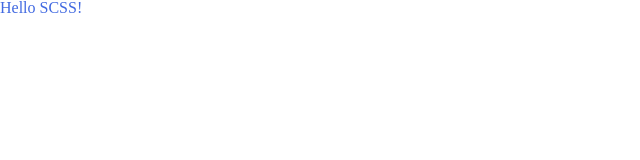
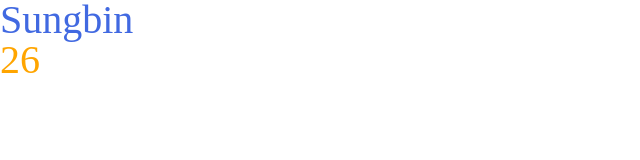
Before and after one commit to SungbinYang/SCSS, a website built with Parcel: page index.html in a window 1280 px wide. Shown: the whole page, without its empty margins (0-640 px from the left). Built offline with nearby package versions, Linux system fonts and the light colour scheme.

Commit message:
중첩 with SassMeister
중첩 with SassMeister

```diff
--- a/index.html
+++ b/index.html
@@ -11,7 +11,12 @@
 
 <body>
     <div class="container">
-        <h1>Hello SCSS!</h1>
+        <ul>
+            <li>
+                <div class="name">Sungbin</div>
+                <div class="age">26</div>
+            </li>
+        </ul>
     </div>
 </body>
 
--- a/main.scss
+++ b/main.scss
@@ -1,7 +1,14 @@
+// 중첩기능
 .container {
-    h1 {
-        color: royalblue;
-        /* background-color: orange; */
-        // font-size: 60px;
+    >ul {
+        li {
+            font-size: 40px;
+            .name {
+                color: royalblue;
+            }
+            .age {
+                color: orange;
+            }
+        }
     }
 }
```
